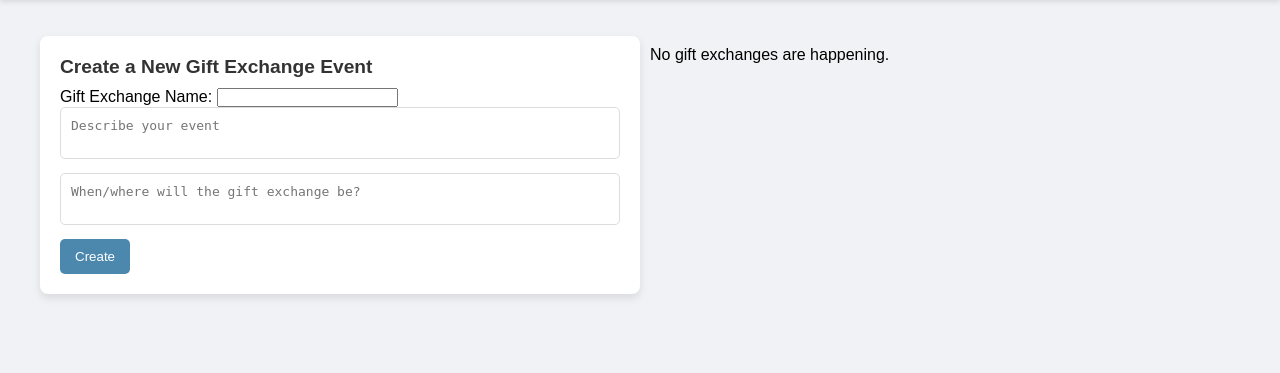
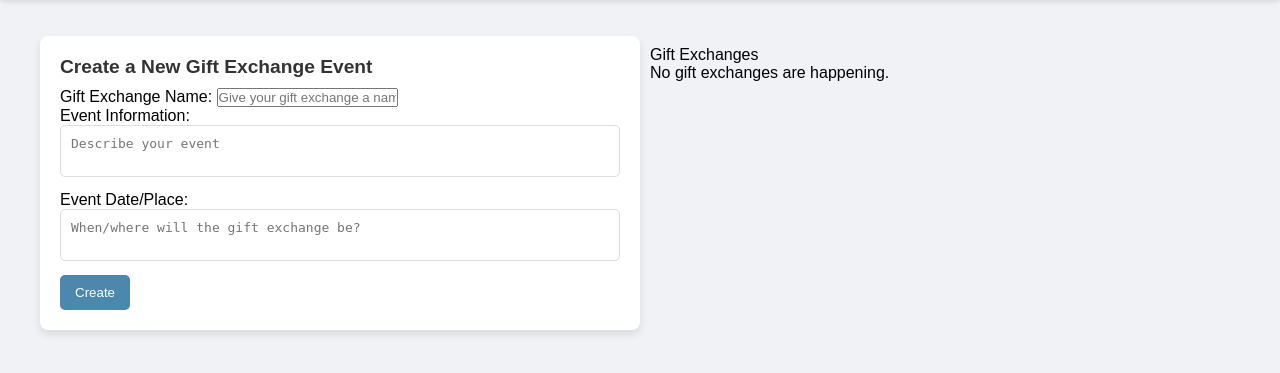
Before and after one commit to pcarlss/comp353, a PHP site: page /create_gift_exchange.php in a window 1280 px wide. Shown: the part 84-457 px from the top of the page. Run offline with PHP 8.4, Linux system fonts and the light colour scheme; data comes from the database, SQL or seed files in the repository; data that the repository does not hold is empty.

Commit message:
Update create_gift_exchange.php

```diff
--- a/create_gift_exchange.php
+++ b/create_gift_exchange.php
@@ -186,9 +186,13 @@ session_start();
     <h3>Create a New Gift Exchange Event</h3>
     <form action="interactions/add_giftexchange.php" method="POST" enctype="multipart/form-data">
         <label>Gift Exchange Name:</label>
-        <input type="text" name="ge_name" id="ge_name" required><br>
-        <textarea name="ge_desc" placeholder="Describe your event" required></textarea>
-        <textarea name="ge_date" placeholder="When/where will the gift exchange be?" required></textarea>
+        <input type="text" name="ge_name" id="ge_name" placeholder="Give your gift exchange a name" required><br>
+
+        <label for="ge_desc">Event Information:</label>
+        <textarea name="ge_desc" id="ge_desc" placeholder="Describe your event"></textarea>
+
+        <label for="ge_date">Event Date/Place:</label>
+        <textarea name="ge_date" id="ge_date" placeholder="When/where will the gift exchange be?"></textarea>
         <button type="submit">Create</button>
     </form>
 </div>
@@ -203,25 +207,27 @@ session_start();
 <!-- Posts and Comments -->
 <div class="container">
     <?php
+    echo 'Gift Exchanges';
     $result = $conn->query("SELECT GiftExchange.*, Member.username FROM GiftExchange, Member");
 
     if ($result->num_rows > 0) {
         while ($row = $result->fetch_assoc()) {
             echo '<div class="post" onclick="toggleCommentSection(this)">';
-            //echo '<h3>Post by ' . $row['username'] . '</h3>';
+            echo '<h3>Gift Exchange Name ' . $row['GiftExchangeName'] . '</h3>';
 
             if (!empty($row['GiftExchangeDesc'])) {
-                echo '<p>' . htmlspecialchars($row['GiftExchangeDesc']) . '</p>';
+                echo '<p>Gift Exchange Description:<br>' . htmlspecialchars($row['GiftExchangeDesc']) . '</p>';
+                echo '<p>Gift Exchange Date/Place:' . htmlspecialchars($row['GiftExchangeDesc']) . '</p>';
             }
 
             $giftexchange_id = $row['GiftExchangeID'];
-            $comments_result = $conn->query("SELECT Gift.*, Member.username FROM Gift JOIN Member ON Gift.GIftforID = Member.memberid WHERE GiftExchangeID = $giftexchange_id");
+            $gifts_result = $conn->query("SELECT Gift.*, Member.username FROM Gift JOIN Member ON Gift.GIftforID = Member.memberid WHERE GiftExchangeID = $giftexchange_id");
 
             echo '<div class="comment-section">';
-            if ($comments_result->num_rows > 0) {
-                while ($comment = $comments_result->fetch_assoc()) {
+            if ($gifts_result->num_rows > 0) {
+                while ($gift = $gifts_result->fetch_assoc()) {
                     echo '<div class="comment">';
-                    echo '<p><strong>' . $comment['username'] . ' would like a(n): </strong> ' . htmlspecialchars($comment['GIftName']) . '</p>';
+                    echo '<p><strong>' . $gift['username'] . ' would like a(n): </strong> ' . htmlspecialchars($$gift['GiftName']) . '</p>';
                     echo '</div>';
                 }
             } else {
```
